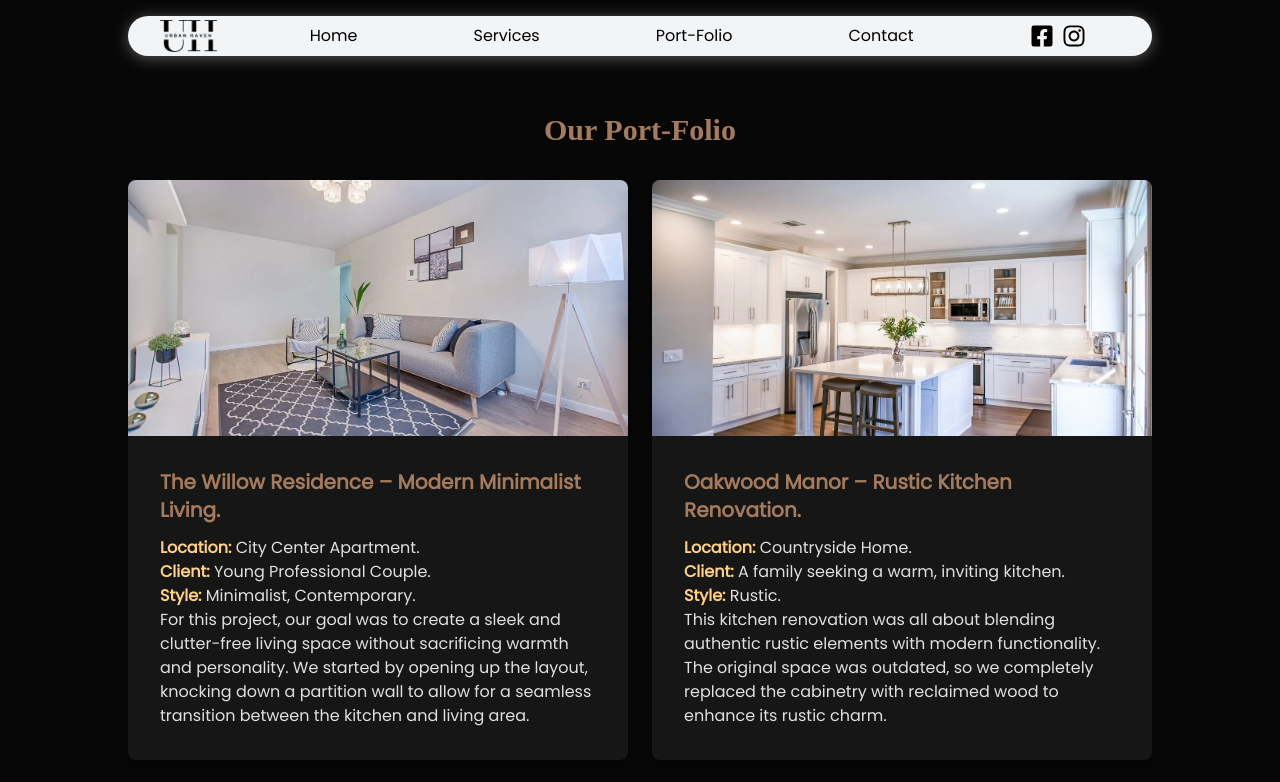
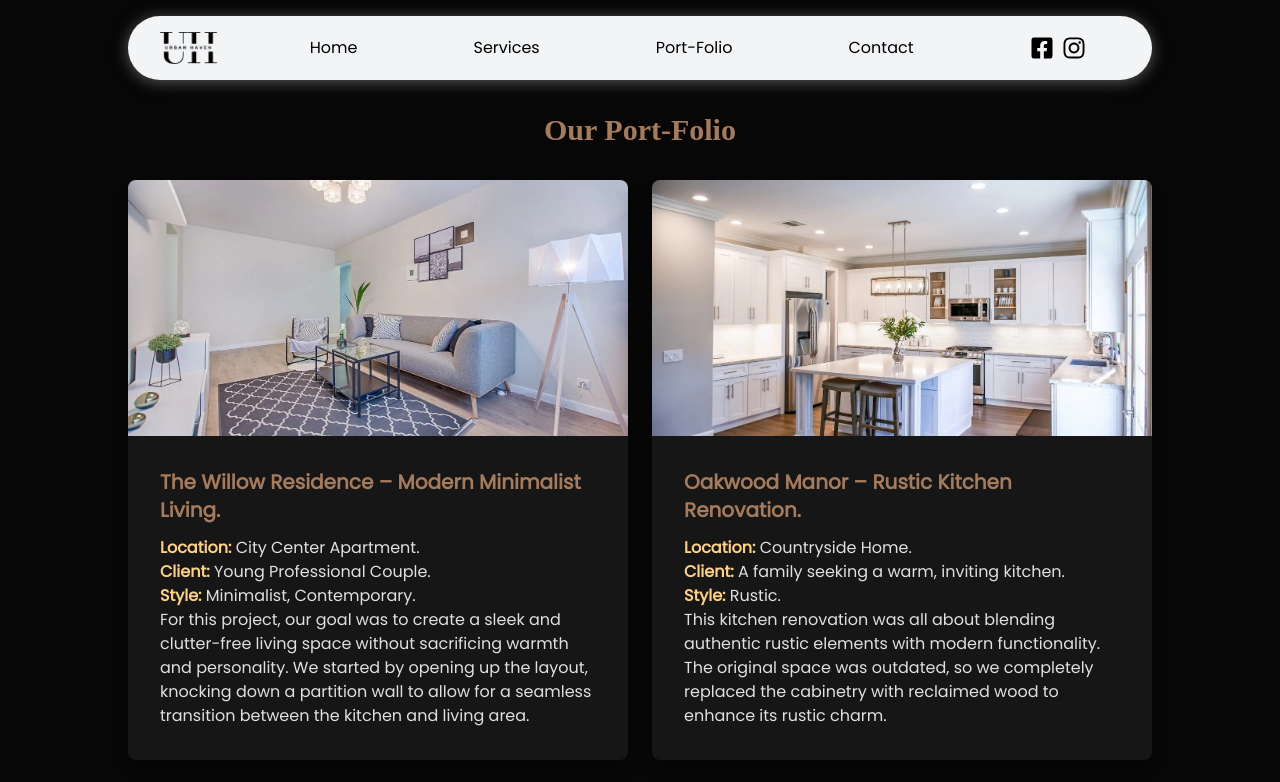
Before and after one commit to benchigozie/urban-haven, a React (Vite) app: page /portfolio in a window 1280 px wide. Shown: the top 782 px of the page. Built offline with nearby package versions, Linux system fonts and the light colour scheme; a web font is replaced by a local one.

Commit message:
minor chage made to the padding on navbar. increased the padding for md to the prvious value

```diff
--- a/src/components/Nav.jsx
+++ b/src/components/Nav.jsx
@@ -14,7 +14,7 @@ function Nav() {
   return (
 
     <div className='flex fixed flex-col items-center md:py-4 w-full top-0'>
-      <nav className='bg-gray-100 w-full md:w-4/5 px-8 py-1 md:rounded-full flex justify-between items-center z-10 shadow-[0_2px_15px_rgba(125,125,125,0.7)] max-w-[var(--max-width)]'>
+      <nav className='bg-gray-100 w-full md:w-4/5 px-8 py-1 md:py-4 md:rounded-full flex justify-between items-center z-10 shadow-[0_2px_15px_rgba(125,125,125,0.7)] max-w-[var(--max-width)]'>
         <a href="/">
           <img src={blacklogo} alt="Urban Haven Logo" className="h-8 w-auto" />
         </a>
```
